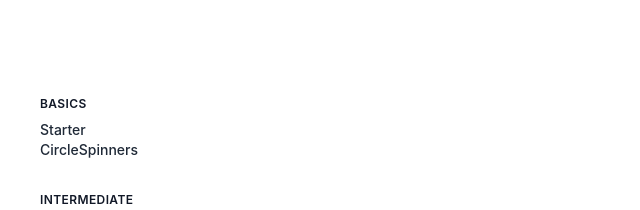
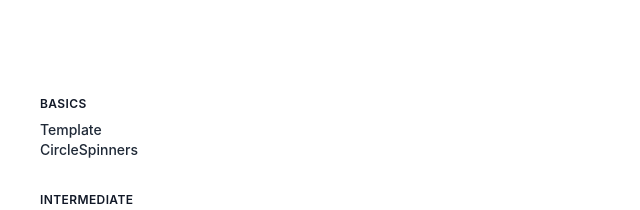
Before and after one commit to the1kwajsucsh/kwe, a React (Create React App) app: page / in a window 1280 px wide. Shown: the top 210 px of the page, without its empty margins (0-640 px from the left). Built offline with nearby package versions, Linux system fonts and the light colour scheme.

Commit message:
Can bookmark examples

```diff
--- a/src/App.js
+++ b/src/App.js
@@ -2,14 +2,16 @@ import './css/App.css';
 import React, {useState} from "react";
 import Sidebar from "./Components/Sidebar/Sidebar";
 import Content from "./Components/Demos/Content";
+import {useParams} from "react-router";
 
 function App() {
   const [example, setExample] = useState();
+  const params = useParams();
 
   return (
     <div className="app">
       <div className="lg-flex h-full">
-        <Sidebar setExample={setExample}/>
+        <Sidebar setExample={setExample} params={params}/>
         <Content example={example}/>
       </div>
     </div>
--- a/src/Components/Demos/Starter.jsx
+++ b/src/Components/Demos/Template.jsx
@@ -3,7 +3,7 @@ import {Canvas} from "@react-three/fiber";
 import {OrbitControls, Stats} from "@react-three/drei";
 import Box from "./Box";
 
-const Starter = () => {
+const Template = () => {
   return (
     <>
       <Canvas id="canvas" aspect={2.35}>
@@ -19,4 +19,4 @@ const Starter = () => {
   )
 };
 
-export default Starter;
+export default Template;
--- a/src/Components/Sidebar/Sidebar.jsx
+++ b/src/Components/Sidebar/Sidebar.jsx
@@ -1,15 +1,15 @@
-import React, {useState} from "react";
+import React, {useEffect, useState} from "react";
 import Header from "./Header";
 import ExampleLink from "./ExampleLink";
 import {MathUtils} from "three";
-import Starter from "../Demos/Starter";
+import Template from "../Demos/Template";
 import CircleSpinners from "../Demos/CircleSpinners/CircleSpinners";
 import SplineSquares from "../Demos/SpineSquares/SplineSquares";
 import WebcamVisualizer from "../Demos/WebcamVisualizer/WebcamVisualizer";
 
 const elements = {
   Basics: {
-    Starter: <Starter/>,
+    Template: <Template/>,
     CircleSpinners: <CircleSpinners/>,
   },
   Intermediate: {
@@ -18,11 +18,7 @@ const elements = {
   },
 };
 
-const HelloWorld = () => {
-  return <h2>Hello World</h2>
-};
-
-const Sidebar = ({setExample}) => {
+const Sidebar = ({setExample, params}) => {
 
   let [activeElement, setActiveElement] = useState("");
 
@@ -30,6 +26,13 @@ const Sidebar = ({setExample}) => {
     setActiveElement(title);
     setExample(component);
   };
+
+  useEffect(() => {
+    if (Object.keys(params).length !== 0) {
+      const {group, demo} = params;
+      updateExample(group + demo, elements[group][demo]);
+    }
+  }, []);
 
   return (
     <div className="sidebar lg-pt-0 lg-bg-white lg-overflow-y-visible lg-w-60 lg-h-auto lg-block lg-static">
```
Also changed, not shown: src/Components/Demos/WebcamVisualizer/WebcamVisualizer.jsx (+0 -7 lines).
